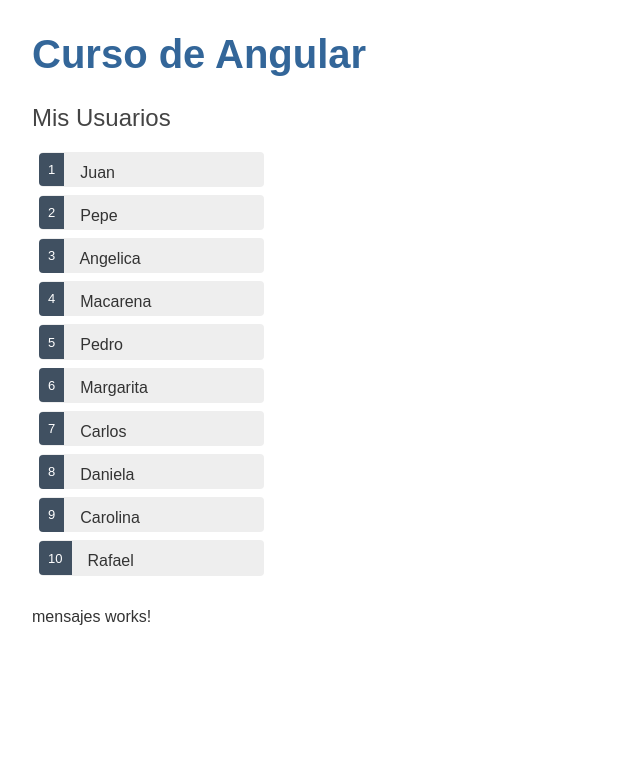
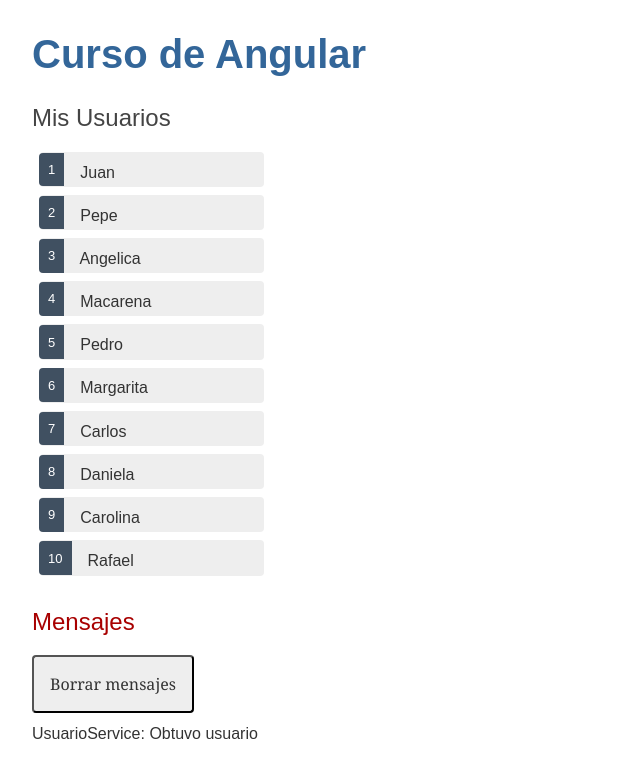
Before and after one commit to blogcraft/curso-de-angular, an Angular app: page / in a window 1280 px wide. Shown: the top 778 px of the page, without its empty margins (0-640 px from the left). Built offline with nearby package versions, Linux system fonts and the light colour scheme.

Commit message:
9.4.6. Vincular al MensajeService

```diff
--- a/src/app/mensajes/mensajes.component.css
+++ b/src/app/mensajes/mensajes.component.css
@@ -0,0 +1,18 @@
+/* estilos CSS privados de MensajesComponent */
+h2 {
+    color: #A80000;
+    font-family: Arial, Helvetica, sans-serif;
+    font-weight: lighter;
+   }
+   .liberar {
+    color: #333;
+    background-color: #eee;
+    margin-bottom: 12px;
+    padding: 1rem;
+    border-radius: 4px;
+    font-size: 1rem;
+   }
+   .liberar:hover {
+    color: white;
+    background-color: #42545C;
+   }
--- a/src/app/mensajes/mensajes.component.html
+++ b/src/app/mensajes/mensajes.component.html
@@ -1 +1,7 @@
-<p>mensajes works!</p>
+<div *ngIf="mensajeService.mensajes.length">
+    <h2>Mensajes</h2>
+    <button
+        class="liberar"
+        (click)="mensajeService.liberar()">Borrar mensajes</button>
+    <div *ngFor="let mensaje of mensajeService.mensajes">{{mensaje}}</div>
+</div>
```
